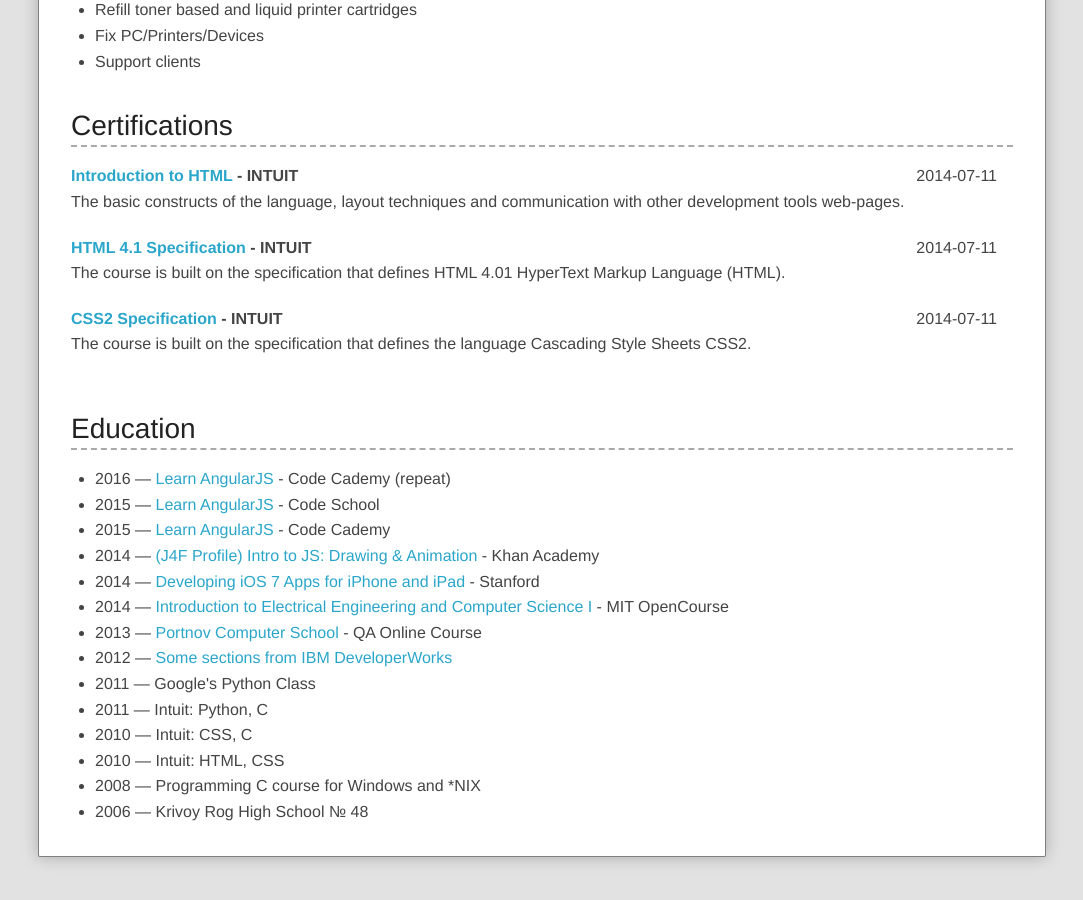
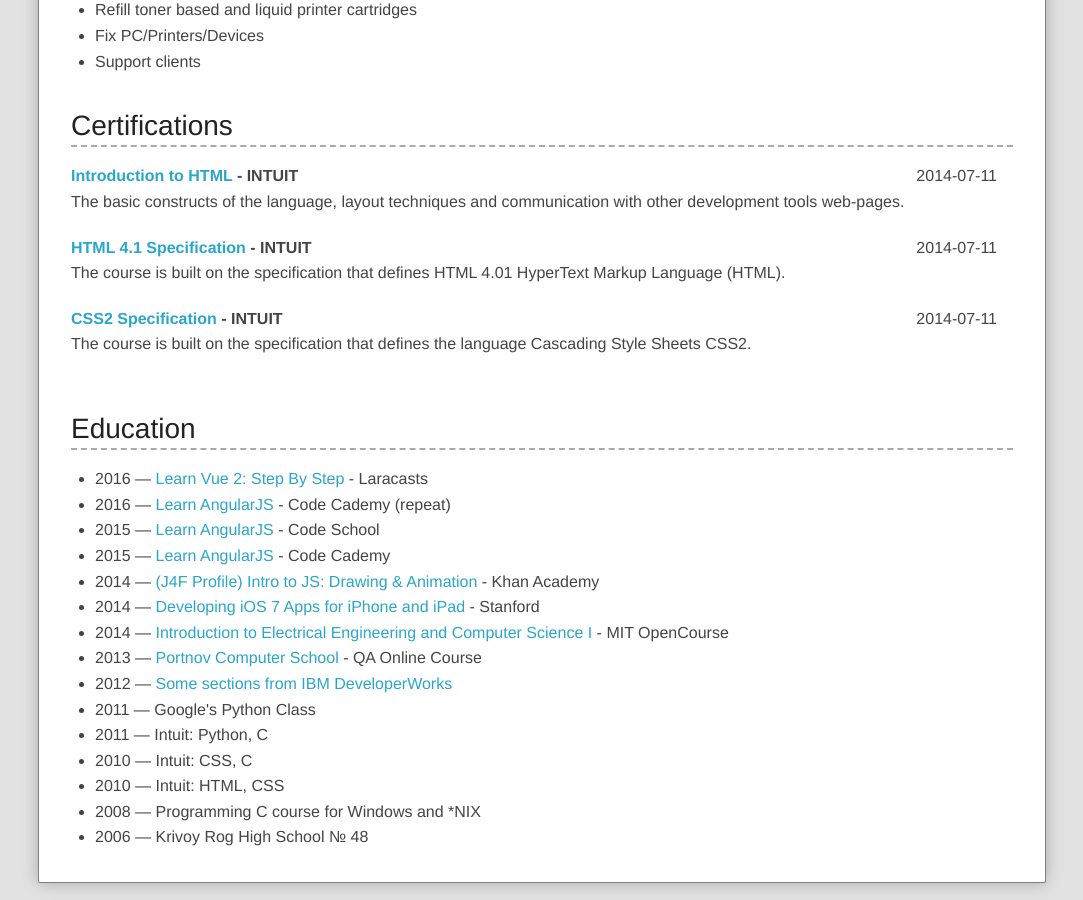
Before and after one commit to gordio/gordio.github.io, a Jekyll site: the page cv.html, which Jekyll copies as it is, in a window 1280 px wide and 900 px high, scrolled down 2637 px. Shown: the whole window, without its empty margins (98-1181 px from the left). Built offline with Jekyll 4.4.1, drawn with Linux system fonts in a browser that asks for light colours; before the commit the page ends 3511 px from its top, so only the background shows below that.

Commit message:
Add missed Vue.js couse

```diff
--- a/cv.html
+++ b/cv.html
@@ -463,6 +463,7 @@
                     <li>Python. Подробный справочник, 4-е издание (Дэвид Бизли)</li>
                     <li>Интерфейс. Новые направления в проектировании компьютерных систем (Джеф Раскин)</li>
                     -->
+                    <li><time>2016</time> — <a href="https://laracasts.com/series/learn-vue-2-step-by-step">Learn Vue 2: Step By Step</a> - Laracasts</li>
                     <li><time>2016</time> — <a href="https://www.codecademy.com/learn/learn-angularjs">Learn AngularJS</a> - Code Cademy (repeat)</li>
                     <li><time>2015</time> — <a href="https://www.codeschool.com/courses/shaping-up-with-angular-js">Learn AngularJS</a> - Code School</li>
                     <li><time>2015</time> — <a href="https://www.codecademy.com/learn/learn-angularjs">Learn AngularJS</a> - Code Cademy</li>
```
